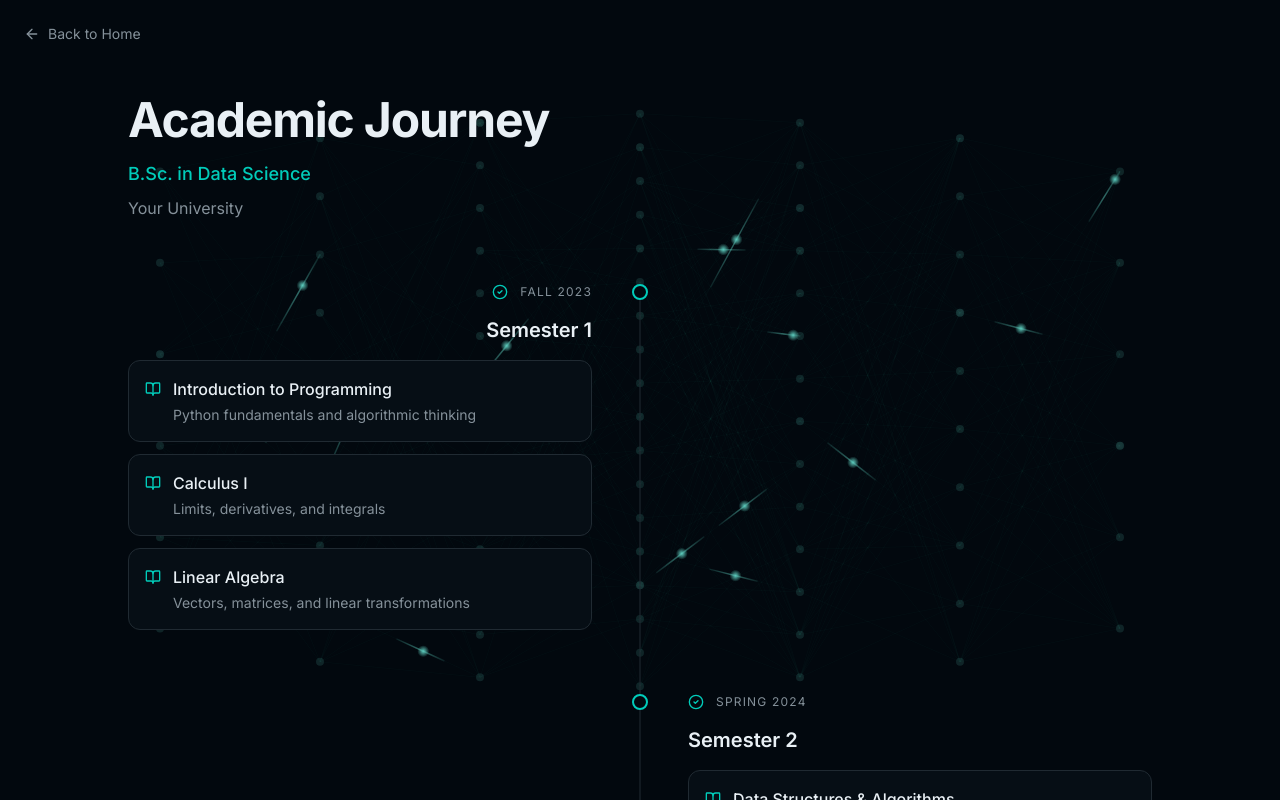
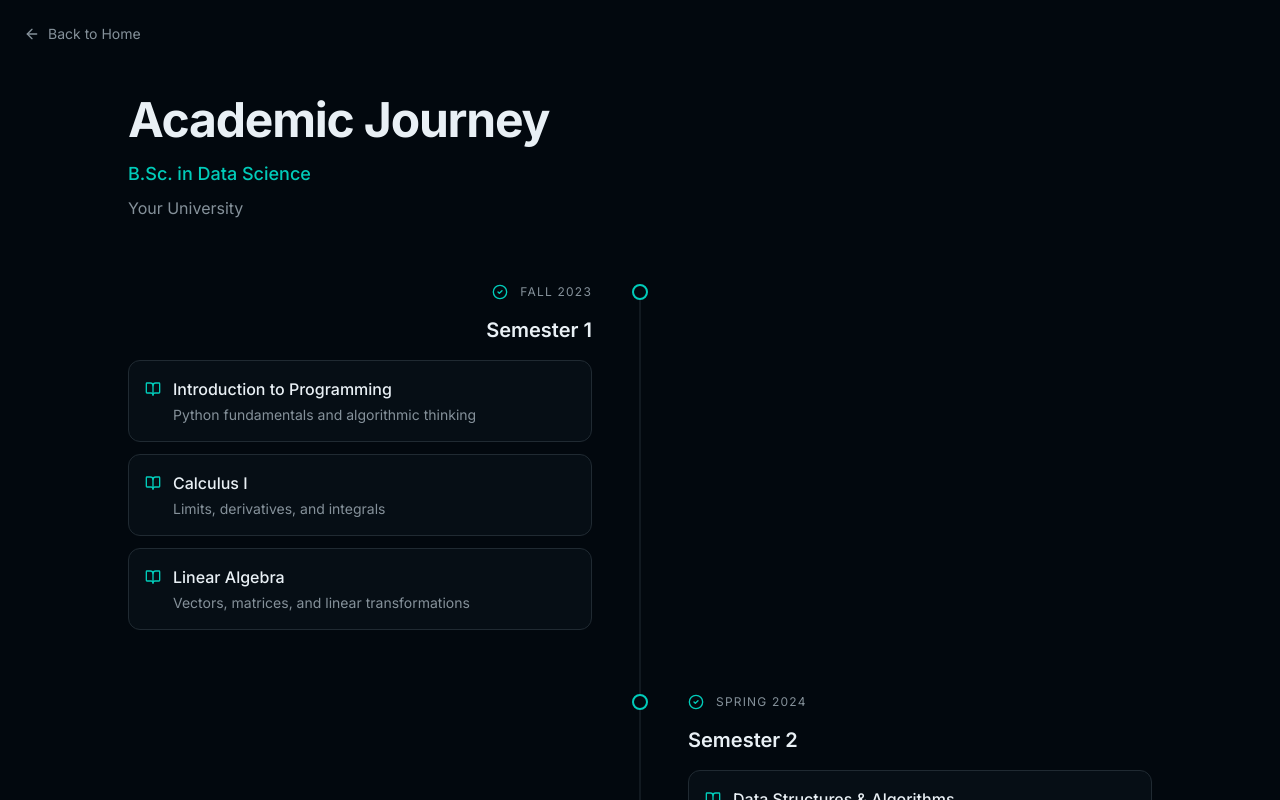
Before and after one commit to jonasjus/portfolio-website, a Next.js app: page /studies in a window 1280 px wide. Shown: the top 800 px of the page. Built offline with nearby package versions, Linux system fonts and the light colour scheme.

Commit message:
fix: remove ParticleField and clean up imports
Clean up unused component and imports for better code hygiene.

Co-authored-by: Jonas Justesen <142909902+jonasjus@users.noreply.github.com>

```diff
--- a/app/studies/page.tsx
+++ b/app/studies/page.tsx
@@ -1,5 +1,4 @@
 import { StudiesTimeline } from "@/components/studies-timeline"
-import { ParticleField } from "@/components/particle-field"
 import Link from "next/link"
 import { ArrowLeft } from "lucide-react"
 
@@ -65,8 +64,6 @@ const SEMESTERS = [
 export default function StudiesPage() {
   return (
     <main className="relative min-h-screen bg-background">
-      <ParticleField />
-
       <div className="relative z-10">
         {/* Back navigation */}
         <div className="fixed top-6 left-6 z-20">
```
